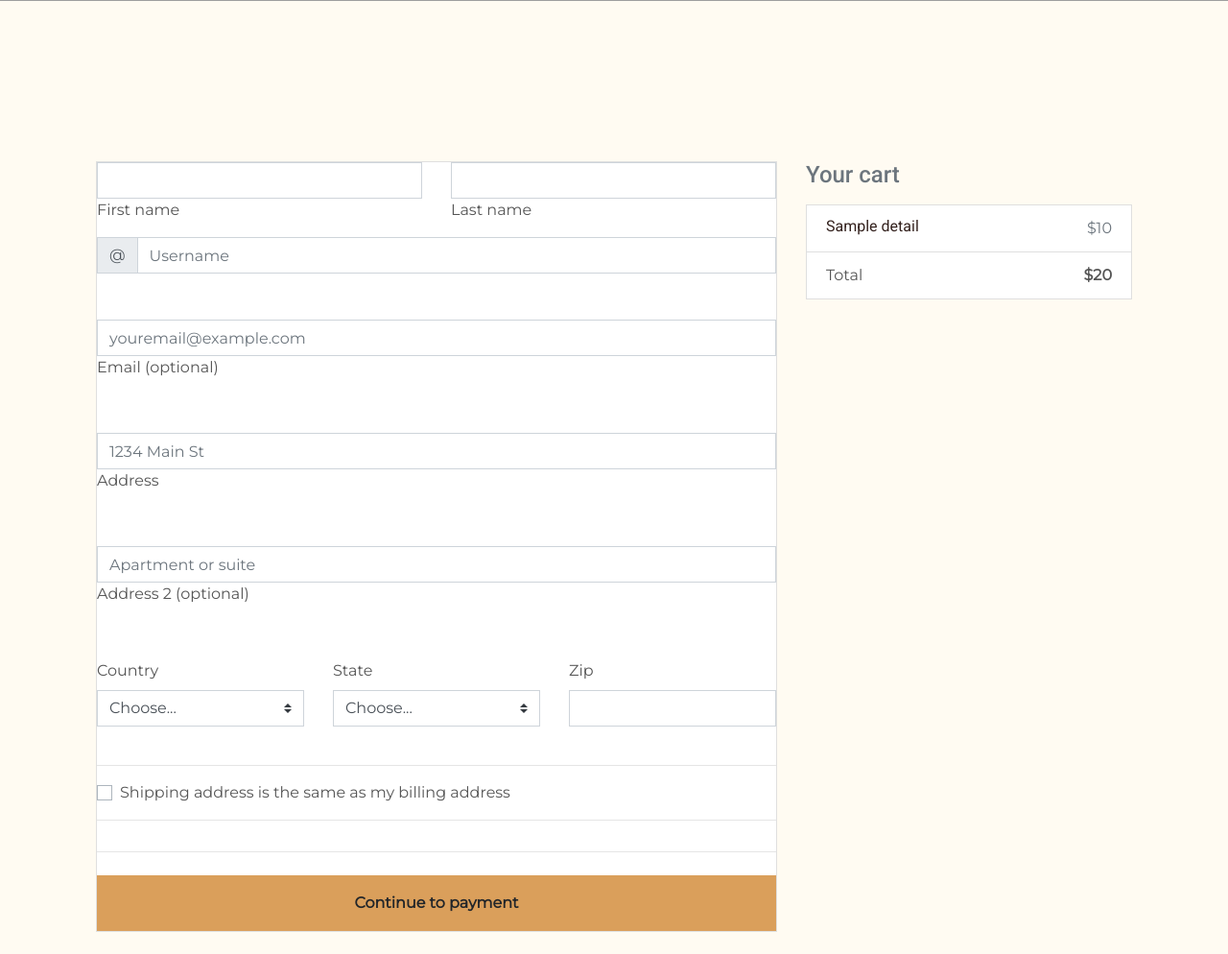
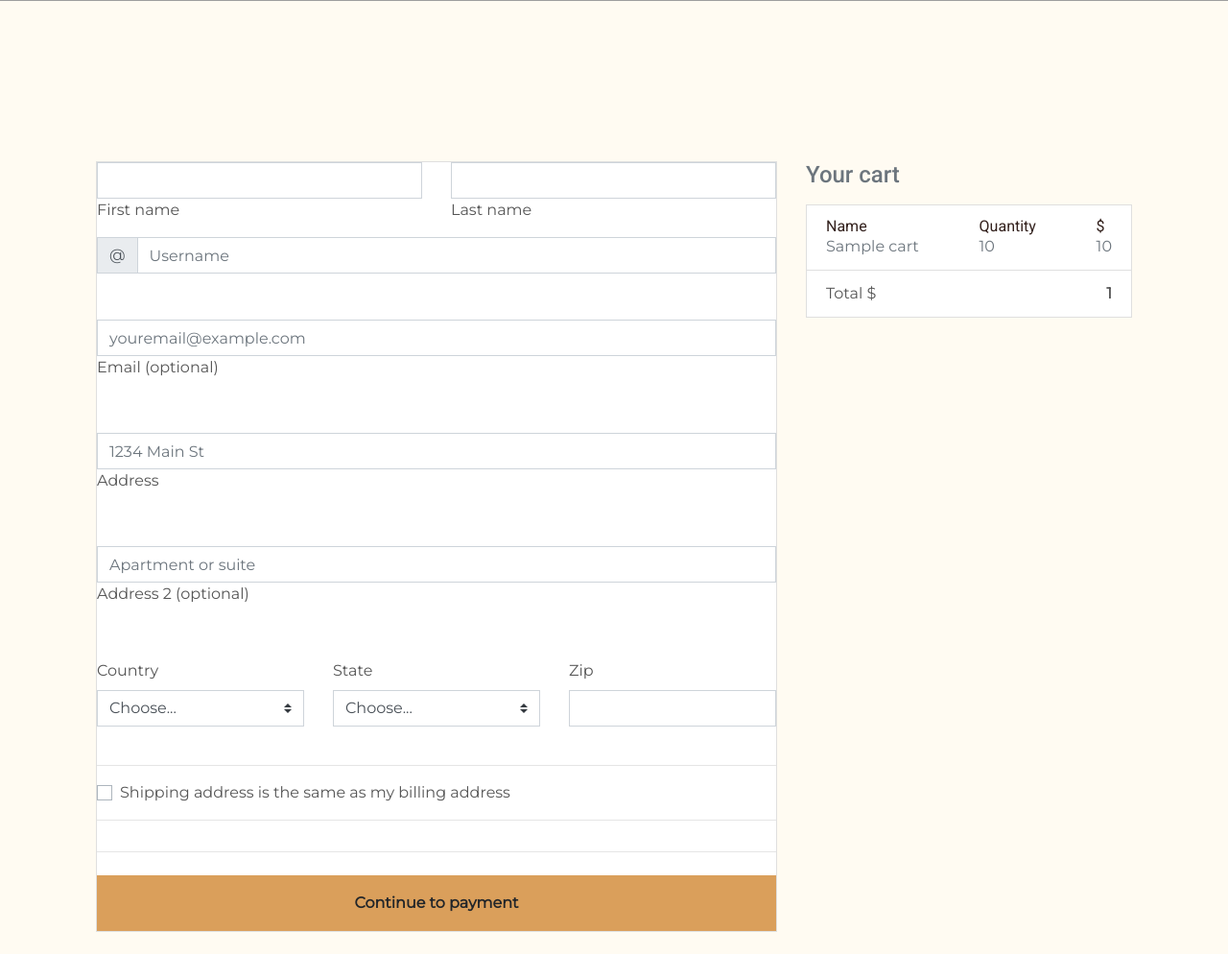
Before and after one commit to rachhhWrong/ICT3X03-Team37, a Flask app: page /checkout/ in a window 1280 px wide. Shown: the part 400-1394 px from the top of the page at 96% size. Run offline with Flask 3, Linux system fonts and the light colour scheme; a database or web service that is not in the repository returns one stand-in record (values such as "Sample title"); data that the repository does not hold is empty; parts of the project's set-up code (start-up, migrations or seed data) failed here and were passed over; some libraries are stand-ins or nearby versions.

Commit message:
checkout implementation

```diff
--- a/main.py
+++ b/main.py
@@ -1,11 +1,13 @@
 from flask import *
 from flask import Flask, redirect, request, render_template, jsonify
-
+from datetime import datetime
 from website import auth
 from website.models import *
 import os
 import bcrypt
 import stripe
+import pymongo
+from bson import ObjectId
 
 stripe.api_key = 'sk_test_51LyrlYDkn7CDktELAXteTo9GDPzeeDDG8vNEnDaU7MttLaEYrPyXLjHtXcBtlAiXDX8RUUWqcONKPsDRJv0miTYS00bf8yHq4N'
 domain_url = "http://127.0.0.1:5000/"
@@ -14,6 +16,7 @@ app = Flask(__name__, template_folder='website/templates', static_folder='websit
 app.config["SESSION_PERMANENT"] = False
 app.config["SESSION_TYPE"] = "filesystem"
 mongo = auth.start_mongo_client(app)
+
 
 
 @app.route('/favicon.ico')
@@ -133,8 +136,6 @@ def cart():
     return render_template("cart.html")
 
 
-
-
 @app.route('/addToCart', methods=['GET', 'POST'])
 def addToCart():
     allproducts = mongo.db.products
@@ -163,20 +164,88 @@ def showgood(id):
     retrieve_product = product.find_one({'product_id':id})
     return render_template("indiv_product.html", product=retrieve_product)
 
+
 @app.route('/checkout/')
 def displayCart():
+
+    user = mongo.db.users
     cart = mongo.db.cart
-    retrieve_cart = cart.find_one({'product_id':id})
-    return render_template("checkout.html", cart=retrieve_cart)
+    order = mongo.db.orders
+    product = mongo.db.products
+
+    loginuserid = "6364c1b91b3c2c688f6b73ab"
+    price_id = ""
+
+    #find totalamount for each user in cartdb
+    price = cart.aggregate([{"$group":{"_id":"$user_id","totalAmount": {"$sum":{"$multiply":["$product_price", "$product_quantity"]}}, "count":{"$sum":"1"}}}])
+
+    #find user id from the current session and cart
+    retrieve_cart = cart.find({"user_id":loginuserid})
+
+    #Clean retrieved cart
+    strOrderDetails = str(list(price))
+
+    #extract user_id and totalamount value only
+    clean_orderDetails = strOrderDetails.replace("[{'_id': '", "")
+    clean_orderDetails1 = clean_orderDetails.replace("', 'totalAmount': ", " ")
+    clean_orderDetails2 = clean_orderDetails1.replace(", 'count': 0}, {'_id': '", " ")
+    clean_orderDetails3 = clean_orderDetails2.replace(", 'count': 0}]", " ")
+
+    #split user_id and totalvalue into 2 value for prepratation of insertion into order db
+    split_details = clean_orderDetails3.split( )
+    for userid,total in zip(split_details[0::2], split_details[1::2]):
+
+        #retrieve name from user db and clean
+        retrieve_user = user.find_one({ '_id':ObjectId(userid) }, { 'name': 1, '_id': 0})
+        userdetails= str(retrieve_user)
+        clean_username = userdetails.replace("{'name': '", "")
+        clean_username1 = clean_username.replace("'}", "")
+
+        #find all products id for each user in cartdb
+        allproducts_details = cart.find({'user_id':userid}, {'product_id':1,'product_quantity':1, '_id':0})
+
+        for productdetail in allproducts_details:
+            #extract prod_id and quantity value only and clean
+            productdetailStr = str(productdetail)
+            clean_productdetail = productdetailStr.replace("{'product_id': '", "")
+            clean_productdetail1 = clean_productdetail.replace("', 'product_quantity':", "")
+            clean_productdetail2 = clean_productdetail1.replace("}", "")
+
+            #split prod_id and quantity into 2 value for prepratation of insertion into order db
+            split_productdetails = clean_productdetail2.split( )
+            for prodid,quantity in zip(split_productdetails[0::2], split_productdetails[1::2]):
+                #insert user_id, name and totalprice into order db
+                order.insert_one({'user_id':userid,'name': clean_username1,'total_amount': total, "order_time": datetime.now(), 'order': {'product_id': prodid, 'product_quantity': quantity}})
+
+                #find price_id
+                retrieve_priceid = product.find({'product_id':prodid},{'price_id':1, '_id':0})
+                for priceid in retrieve_priceid:
+                    priceidStr = str(priceid)
+                    clean_priceid = priceidStr.replace("{'price_id': '", "")
+                    clean_priceid1 = clean_priceid.replace("'}", "")
+
+                    productslist={'price': '', 'quantity': '', }
+                    productslist["price"]=clean_priceid1
+                    productslist["quantity"]=quantity
+
+                    #flash(productslist)
+
+    #retrieve total
+    retrieve_total = order.find_one({'user_id':loginuserid})
+
+    return render_template("checkout.html", order=retrieve_total, cart=retrieve_cart)
+
 
 @app.route('/create-checkout-session', methods=['POST'])
 def create_checkout_session():
+
     try:
+
+        productslist={'price': 'price_1LzHWUDkn7CDktELXGaYF398', 'quantity': '1',}
+        productslist1={'price': 'price_1M0R2BDkn7CDktELlg1CQOGi', 'quantity': '2'}
+
         checkout_session = stripe.checkout.Session.create(
-            line_items=[{
-                "price": "price_1LzFdTDkn7CDktELuFm41FkU",
-                "quantity": 1,
-            }],
+            line_items=[productslist, productslist1],
             mode='payment',
             success_url=domain_url + "success",
             cancel_url=domain_url + "cancel",
--- a/website/templates/checkout.html
+++ b/website/templates/checkout.html
@@ -125,17 +125,34 @@
                 <ul class="list-group mb-3 z-depth-1">
                   <li class="list-group-item d-flex justify-content-between lh-condensed">
                     <div>
-                      <h6 class="my-0">{{ details['product_name'] }}</h6>
+                      <h6 class="my-0">Name</h6>
+                      <span class="text-muted"> {{details['product_name']}}</span>
+                      <br>
                     </div>
-                    <span class="text-muted">${{ details['product_price'] }}</span>
+
+                    <div>
+                      <h6 class="my-0">Quantity</h6>
+                      <span class="text-muted"> {{details['product_quantity']}}</span>
+                      <br>
+                    </div>
+
+                    <div>
+                      <h6 class="my-0">$</h6>
+                      <span class="text-muted"> {{details['product_price']}}</span>
+                      <br>
+                    </div>
+
                   </li>
                   {% endfor %}
 
+                  {% block order %}
                   <li class="list-group-item d-flex justify-content-between">
-                    <span>Total</span>
-                    <strong>$20</strong>
+                    <span>Total $</span>
+                    <strong>{{order['total_amount']}}</strong>
                   </li>
+                  {% endblock %}
                 </ul>
+
                 <!-- Cart -->
 
               </div>
```
Also changed, not shown: website/templates/indiv_product.html (+9 -6 lines).
